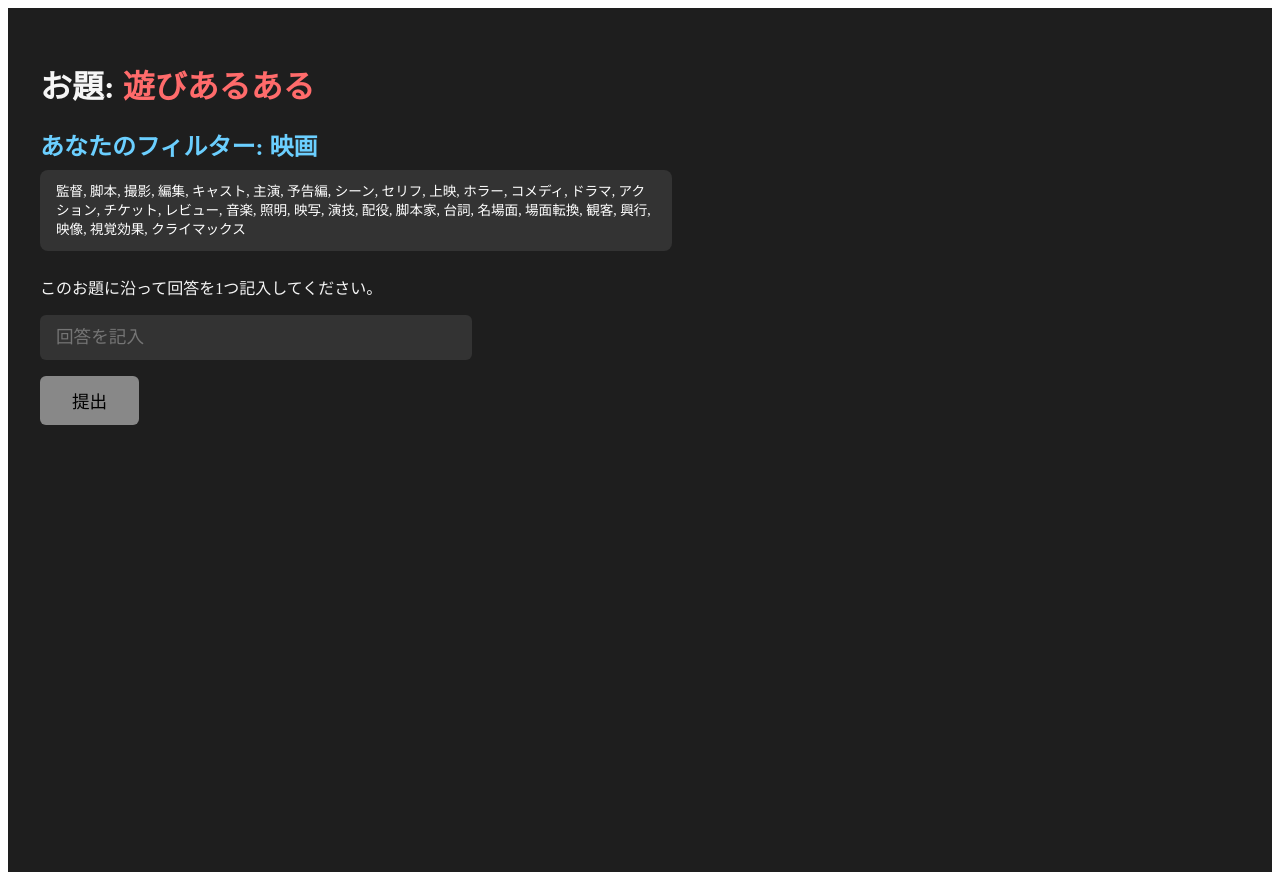
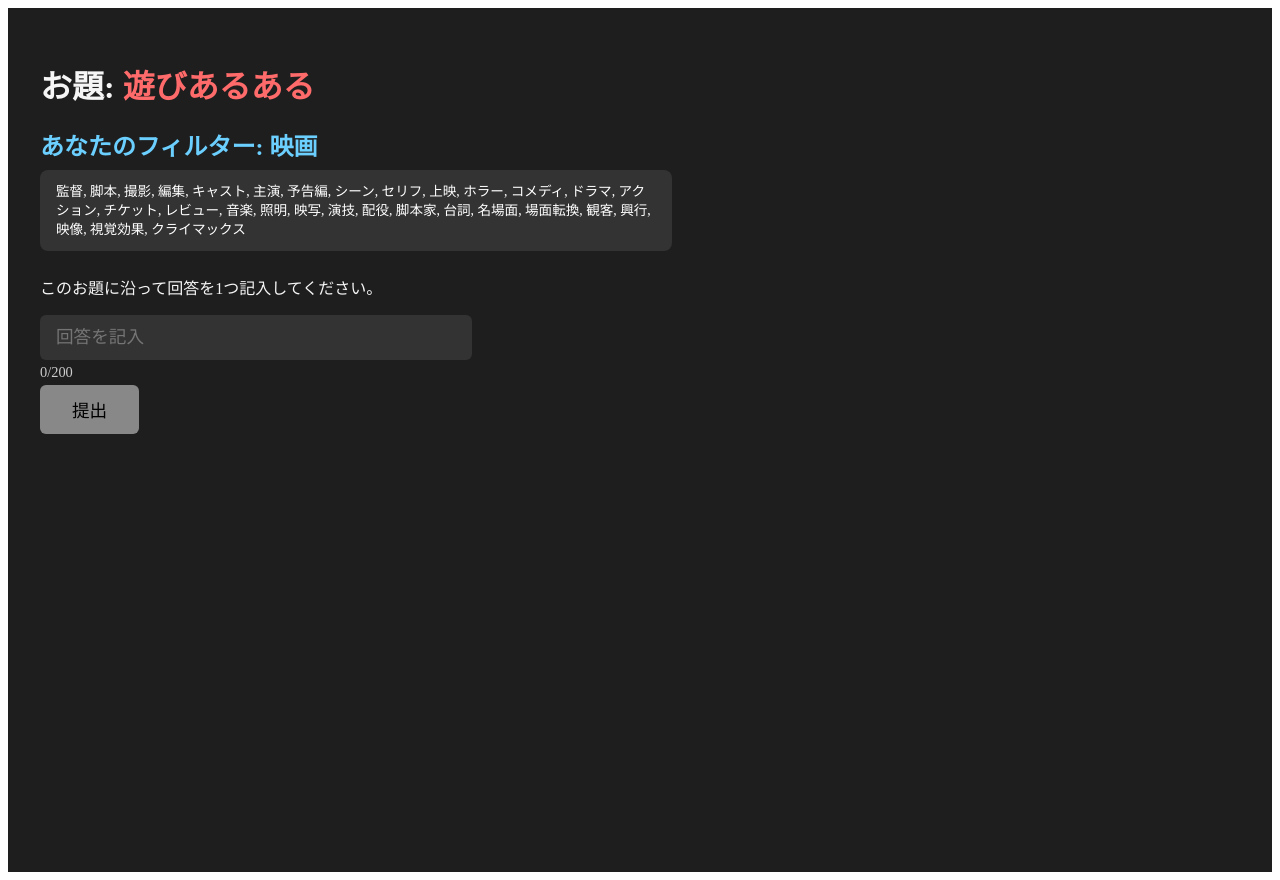
Before and after one commit to kei-0021/filter-battle-2, a React (Vite) app: page /game in a window 1280 px wide. Built offline with nearby package versions, Linux system fonts and the light colour scheme; the HTML template or start-up script is replaced by a standard one.

Commit message:
issue #1 カードサイズを調整し、テキスト数制限を設けました

```diff
--- a/src/components/SubmittedCard.tsx
+++ b/src/components/SubmittedCard.tsx
@@ -1,37 +1,80 @@
-import { useEffect, useState } from "react";
+import { useEffect, useRef, useState } from "react";
 
 type SubmittedCardProps = {
   text: string;
-  playerName?: string; // プレーヤー名はオプションで受け取る想定
+  playerName?: string;
 };
 
 export function SubmittedCard({ text, playerName }: SubmittedCardProps) {
   const [visible, setVisible] = useState(false);
+  const [fontSize, setFontSize] = useState(24); // 初期フォントサイズ
+  const textRef = useRef<HTMLDivElement>(null);
+  const cardRef = useRef<HTMLDivElement>(null);
 
   useEffect(() => {
     setVisible(true);
   }, []);
 
+  // テキストサイズ調整
+  useEffect(() => {
+    const adjustFontSize = () => {
+      const textEl = textRef.current;
+      const cardEl = cardRef.current;
+      if (!textEl || !cardEl) return;
+
+      let currentSize = 24; // 初期サイズ
+      textEl.style.fontSize = `${currentSize}px`;
+
+      while (
+        (textEl.scrollHeight > cardEl.clientHeight - 28 || // 名前分の余白確保（28px）
+          textEl.scrollWidth > cardEl.clientWidth - 20) &&
+        currentSize > 10
+      ) {
+        currentSize -= 1;
+        textEl.style.fontSize = `${currentSize}px`;
+      }
+      setFontSize(currentSize);
+    };
+
+    adjustFontSize();
+  }, [text]);
+
   return (
     <div
+      ref={cardRef}
       style={{
         position: "relative",
         display: "inline-block",
+        width: "400px",
+        height: "160px",
         backgroundColor: "#6bffb0",
         color: "#000",
-        padding: "2rem 3rem",
+        padding: "1rem",
         borderRadius: "16px",
         boxShadow: "0 6px 14px rgba(107, 255, 176, 0.7)",
-        fontSize: "2rem",
+        fontSize: `${fontSize}px`,
         fontWeight: "700",
         userSelect: "none",
         transform: visible ? "translateX(0)" : "translateX(100vw)",
         opacity: visible ? 1 : 0,
         transition: "transform 0.4s ease-out, opacity 0.4s ease-out",
-        whiteSpace: "nowrap",
+        overflow: "hidden",
       }}
     >
-      {text}
+      <div
+        ref={textRef}
+        style={{
+          height: "100%",
+          width: "100%",
+          wordBreak: "break-word",
+          whiteSpace: "normal",
+          paddingBottom: playerName ? "28px" : undefined, // 名前の領域分パディングを追加
+          boxSizing: "border-box",
+        }}
+      >
+        {text}
+      </div>
+
       {playerName && (
         <div
           style={{
--- a/src/pages/Game.tsx
+++ b/src/pages/Game.tsx
@@ -1,4 +1,4 @@
-import { useEffect, useState } from "react";
+import { ChangeEvent, useEffect, useState } from "react";
 import { SubmittedCard } from "../components/SubmittedCard";
 import filters from "../data/filters.json";
 import themes from "../data/themes.json";
@@ -15,37 +15,45 @@ export function Game() {
   const [keyword, setKeyword] = useState("");
   const [submitted, setSubmitted] = useState(false);
   const [submittedCards, setSubmittedCards] = useState<SubmittedCardData[]>([]);
+  const [error, setError] = useState("");
 
   // 初期化処理（フィルターもセット）
   const initializeGame = () => {
     const categories = Object.keys(filters) as (keyof typeof filters)[];
     const randomCategory = categories[Math.floor(Math.random() * categories.length)];
     setSelectedCategory(randomCategory);
-
-    const selectedKeywords = filters[randomCategory];
-    setKeywords(selectedKeywords);
-
+    setKeywords(filters[randomCategory]);
     setKeyword("");
     setSubmitted(false);
+    setError("");
   };
 
-  // 「次へ」でテーマだけ更新する処理
+  // テーマのみ更新
   const updateTheme = () => {
     const randomTheme = themes[Math.floor(Math.random() * themes.length)];
     setTheme(randomTheme);
     setKeyword("");
     setSubmitted(false);
+    setError("");
   };
 
-  // 最初だけ初期化してテーマもセット
   useEffect(() => {
     initializeGame();
     updateTheme();
   }, []);
 
+  const handleInputChange = (e: ChangeEvent<HTMLInputElement>) => {
+    const value = e.target.value;
+    if (value.length > 200) {
+      setError("200文字以内で入力してください");
+    } else {
+      setError("");
+    }
+    setKeyword(value);
+  };
+
   const handleSubmit = () => {
-    if (keyword.trim()) {
-      // 履歴に追加
+    if (keyword.trim() && !error) {
       setSubmittedCards((prev) => [...prev, { text: keyword, playerName: "yourPlayerName" }]);
       setSubmitted(true);
     }
@@ -80,13 +88,13 @@ export function Game() {
         {filters[selectedCategory]?.join(", ")}
       </div>
 
-      {!submitted ? (
+      {!submitted && (
         <>
           <p style={{ marginBottom: "1rem" }}>このお題に沿って回答を1つ記入してください。</p>
           <input
             type="text"
             value={keyword}
-            onChange={(e) => setKeyword(e.target.value)}
+            onChange={handleInputChange}
             placeholder="回答を記入"
             style={{
               padding: "0.75rem 1rem",
@@ -98,36 +106,48 @@ export function Game() {
               maxWidth: "400px",
               backgroundColor: "#333",
               color: "#fff",
-              marginBottom: "1rem",
+              marginBottom: "0.25rem",
             }}
           />
-          <br />
+          <div
+            style={{
+              fontSize: "0.9rem",
+              color: keyword.length > 200 ? "#ff6b6b" : "#ccc",
+              marginBottom: "0.25rem",
+            }}
+          >
+            {keyword.length}/200
+          </div>
+          {error && (
+            <div style={{ color: "#ff6b6b", fontSize: "0.85rem", marginBottom: "0.5rem" }}>
+              {error}
+            </div>
+          )}
           <button
             onClick={handleSubmit}
-            disabled={!keyword.trim()}
+            disabled={!keyword.trim() || !!error}
             style={{
               padding: "0.75rem 2rem",
               fontSize: "1.1rem",
               borderRadius: "6px",
               border: "none",
-              backgroundColor: keyword.trim() ? "#6bffb0" : "#888",
+              backgroundColor: keyword.trim() && !error ? "#6bffb0" : "#888",
               color: "#000",
-              cursor: keyword.trim() ? "pointer" : "not-allowed",
+              cursor: keyword.trim() && !error ? "pointer" : "not-allowed",
             }}
           >
             提出
           </button>
         </>
-      ) : null}
+      )}
 
-      {/* 提出済みカード履歴 */}
       {submittedCards.length > 0 && (
         <div
           style={{
             marginTop: "3rem",
             display: "flex",
             flexDirection: "column",
-            gap: "1rem", // カード間のスペース
+            gap: "1rem",
             maxWidth: "600px",
           }}
         >
```
